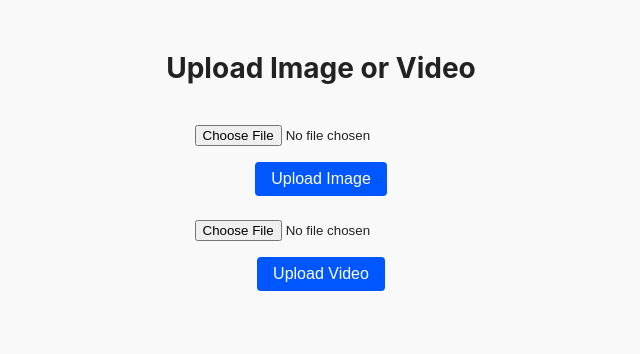
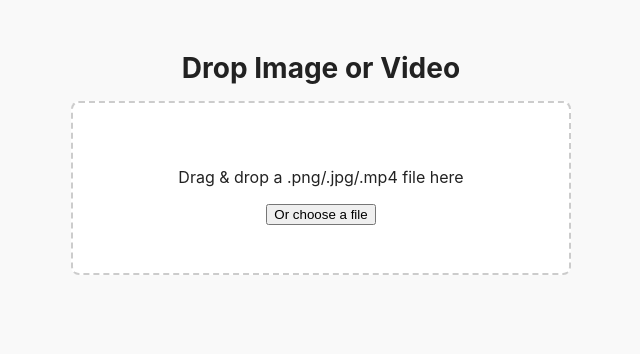
Before and after one commit to MayneX/fbimagecut, a Flask app: page / in a window 1280 px wide. Shown: the top 354 px of the page, without its empty margins (319-959 px from the left). Run offline with Flask 3, Linux system fonts and the light colour scheme.

Commit message:
a touch of beauty

```diff
--- a/templates/index.html
+++ b/templates/index.html
@@ -11,50 +11,31 @@
       padding: 2rem;
       background: #f9f9f9;
       color: #222;
+      text-align: center;
     }
 
     h1 {
-      text-align: center;
-      margin-bottom: 2rem;
       font-size: 1.75rem;
+      margin-bottom: 1rem;
     }
 
-    .form-section {
-      display: flex;
-      flex-direction: column;
-      align-items: center;
-      gap: 1rem;
-      margin-bottom: 2rem;
+    .dropzone {
+      border: 2px dashed #ccc;
+      border-radius: 8px;
+      padding: 3rem;
+      background: white;
+      max-width: 400px;
+      margin: 0 auto 2rem;
+      transition: background 0.2s;
     }
 
-    .form-row {
-      display: flex;
-      flex-direction: column;
-      gap: 0.5rem;
-      align-items: center;
-    }
-
-    input[type="file"] {
-      padding: 0.5rem;
-    }
-
-    button {
-      padding: 0.5rem 1rem;
-      font-size: 1rem;
-      background-color: #0057ff;
-      color: white;
-      border: none;
-      border-radius: 4px;
-      cursor: pointer;
-    }
-
-    button:hover {
-      background-color: #003fcb;
+    .dropzone.dragover {
+      background: #eaf4ff;
     }
 
     .container {
       max-width: 360px;
-      margin: 0 auto;
+      margin: 2rem auto;
       position: relative;
       box-shadow: 0 4px 12px rgba(0, 0, 0, 0.08);
       border-radius: 8px;
@@ -78,33 +59,67 @@
   </style>
 </head>
 <body>
+  <h1>Drop Image or Video</h1>
+  <div class="dropzone" id="dropzone">
+    <p>Drag & drop a .png/.jpg/.mp4 file here</p>
+    <input type="file" id="fileInput" hidden />
+    <button onclick="document.getElementById('fileInput').click()">Or choose a file</button>
+  </div>
 
-  <h1>Upload Image or Video</h1>
+  <div id="preview"></div>
 
-  <form method="POST" enctype="multipart/form-data" class="form-section">
-    <div class="form-row">
-      <input type="file" name="image" accept="image/*" />
-      <button type="submit">Upload Image</button>
-    </div>
-    <div class="form-row">
-      <input type="file" name="video" accept="video/mp4" />
-      <button type="submit">Upload Video</button>
-    </div>
-  </form>
+  <script>
+    const dropzone = document.getElementById("dropzone");
+    const fileInput = document.getElementById("fileInput");
+    const preview = document.getElementById("preview");
 
-  {% if image_url %}
-    <div class="container">
-      <img src="{{ image_url }}" class="preview" alt="Processed Image" />
-      <img src="{{ url_for('static', filename=stencil_url) }}" class="overlay" alt="Stencil" />
-    </div>
-  {% endif %}
+    dropzone.addEventListener("dragover", e => {
+      e.preventDefault();
+      dropzone.classList.add("dragover");
+    });
 
-  {% if video_url %}
-    <div class="container">
-      <video src="{{ video_url }}" autoplay muted controls></video>
-      <img src="{{ url_for('static', filename=stencil_url) }}" class="overlay" alt="Stencil" />
-    </div>
-  {% endif %}
+    dropzone.addEventListener("dragleave", () => {
+      dropzone.classList.remove("dragover");
+    });
 
+    dropzone.addEventListener("drop", e => {
+      e.preventDefault();
+      dropzone.classList.remove("dragover");
+      handleFiles(e.dataTransfer.files);
+    });
+
+    fileInput.addEventListener("change", () => {
+      handleFiles(fileInput.files);
+    });
+
+    function handleFiles(files) {
+      if (!files.length) return;
+      const formData = new FormData();
+      formData.append("file", files[0]);
+
+      fetch("/upload", {
+        method: "POST",
+        body: formData
+      })
+      .then(res => res.json())
+      .then(data => {
+        if (data.error) {
+          alert(data.error);
+          return;
+        }
+
+        preview.innerHTML = `
+          <div class="container">
+            ${data.type === "video" ?
+              `<video src="${data.url}" autoplay muted controls></video>` :
+              `<img src="${data.url}" class="preview" alt="Preview" />`
+            }
+            <img src="${data.stencil}" class="overlay" alt="Stencil" />
+          </div>
+        `;
+      })
+      .catch(() => alert("Upload failed"));
+    }
+  </script>
 </body>
 </html>
```
